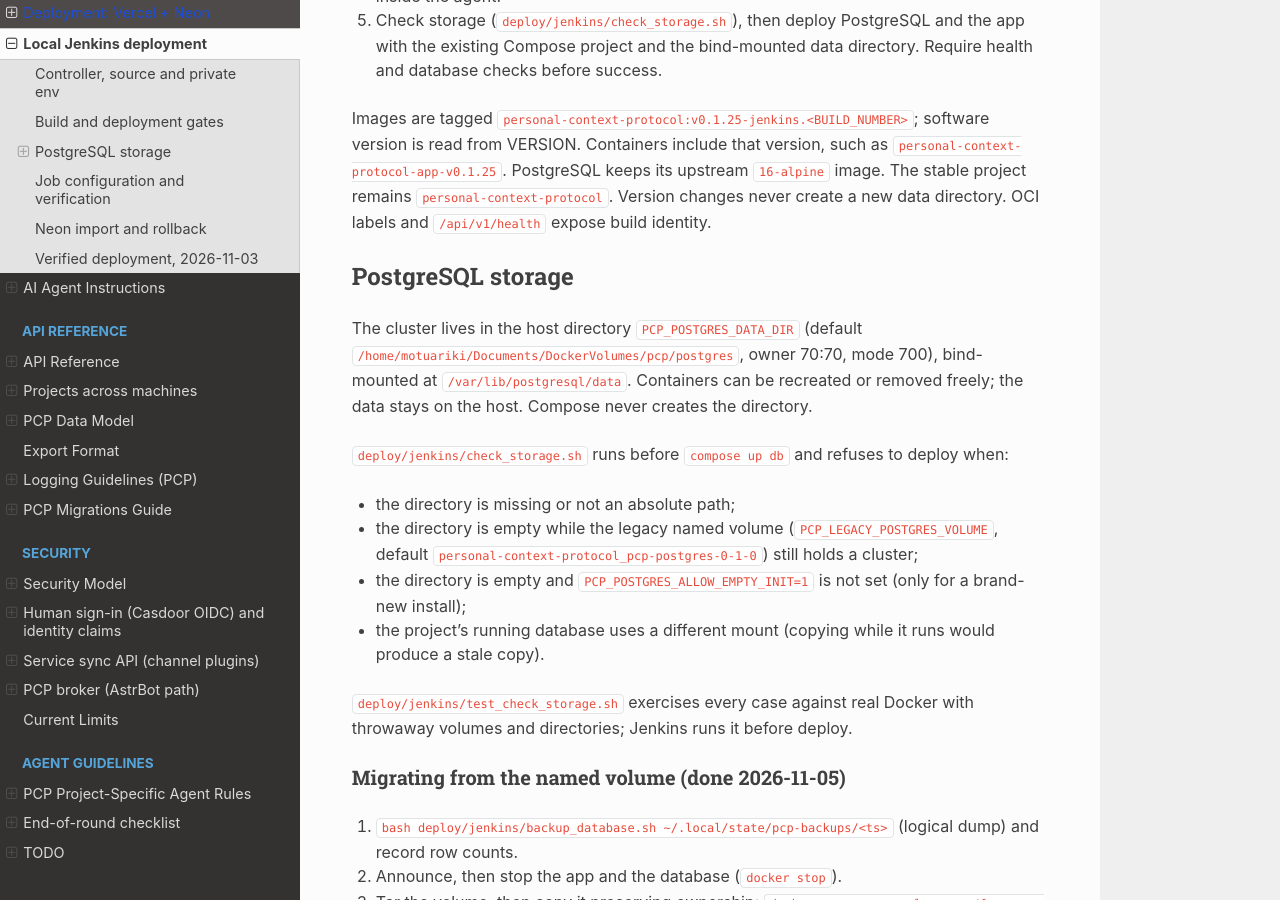
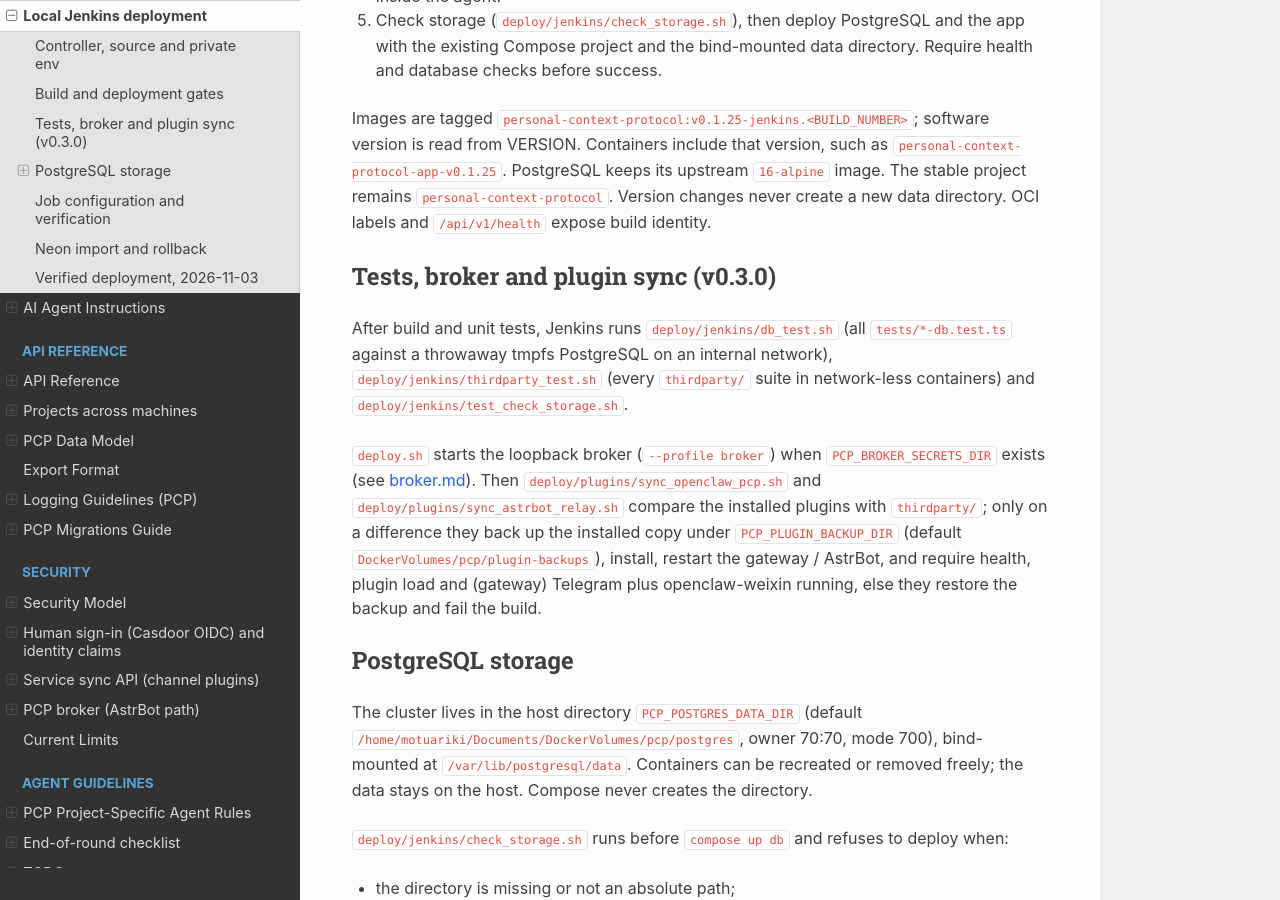
Before and after one commit to Nesbitt-bot/personal-context-protocol, a Sphinx documentation site: the page built from docs/deployment-jenkins.md, in a window 1280 px wide and 900 px high, scrolled down 1294 px. Built offline with Sphinx 7.4.7 and the Read the Docs theme 3.1.0, drawn with Linux system fonts in a browser that asks for light colours.

Commit message:
hygiene: idempotent appends, CI DB/plugin stages, plugin sync deploy, synthetic test ids
- recording-store: a timestamped message already in the session (role,
  content, provider_timestamp) is not stored again, under a session lock, so
  the OpenCode session-manager cannot duplicate turns when it replays from a
  stale local cursor; responses mark duplicates; import counts exclude them.
- Jenkinsfile: Database tests (deploy/jenkins/db_test.sh, throwaway tmpfs
  PostgreSQL on an internal network) and Sync channel plugins
  (deploy/plugins/sync_openclaw_pcp.sh, sync_astrbot_relay.sh: no-op unless
  changed; backup, install, restart, health + plugin + channel checks,
  automatic restore).
- tests/identity.test.ts and docs: synthetic Telegram id instead of a real one.
- Docs: session-sync idempotency, Jenkins runbook, TODO.

```diff
--- a/docs/deployment-jenkins.md
+++ b/docs/deployment-jenkins.md
@@ -61,6 +61,22 @@ as `personal-context-protocol-app-v0.1.25`. PostgreSQL keeps its upstream
 `16-alpine` image. The stable project remains `personal-context-protocol`. Version changes never
 create a new data directory. OCI labels and `/api/v1/health` expose build
 identity.
+
+## Tests, broker and plugin sync (v0.3.0)
+
+After build and unit tests, Jenkins runs `deploy/jenkins/db_test.sh` (all
+`tests/*-db.test.ts` against a throwaway tmpfs PostgreSQL on an internal
+network), `deploy/jenkins/thirdparty_test.sh` (every `thirdparty/` suite in
+network-less containers) and `deploy/jenkins/test_check_storage.sh`.
+
+`deploy.sh` starts the loopback broker (`--profile broker`) when
+`PCP_BROKER_SECRETS_DIR` exists (see [broker.md](broker.md)). Then
+`deploy/plugins/sync_openclaw_pcp.sh` and `deploy/plugins/sync_astrbot_relay.sh`
+compare the installed plugins with `thirdparty/`; only on a difference they
+back up the installed copy under `PCP_PLUGIN_BACKUP_DIR` (default
+`DockerVolumes/pcp/plugin-backups`), install, restart the gateway / AstrBot,
+and require health, plugin load and (gateway) Telegram plus openclaw-weixin
+running, else they restore the backup and fail the build.
 
 ## PostgreSQL storage
 
```
Also changed, not shown: docs/TODO.md (+12 -2 lines), docs/auth-oidc.md (+1 -1 lines), docs/session-sync.md (+8 -0 lines), 8 other files.
